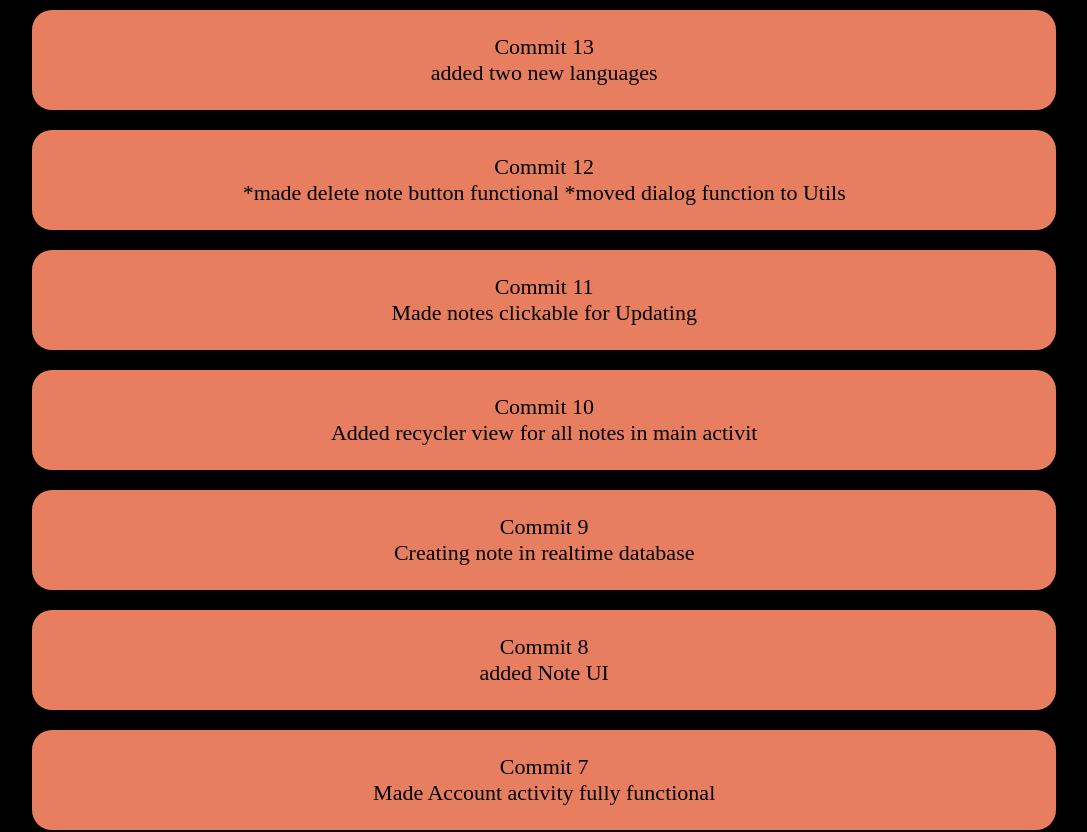
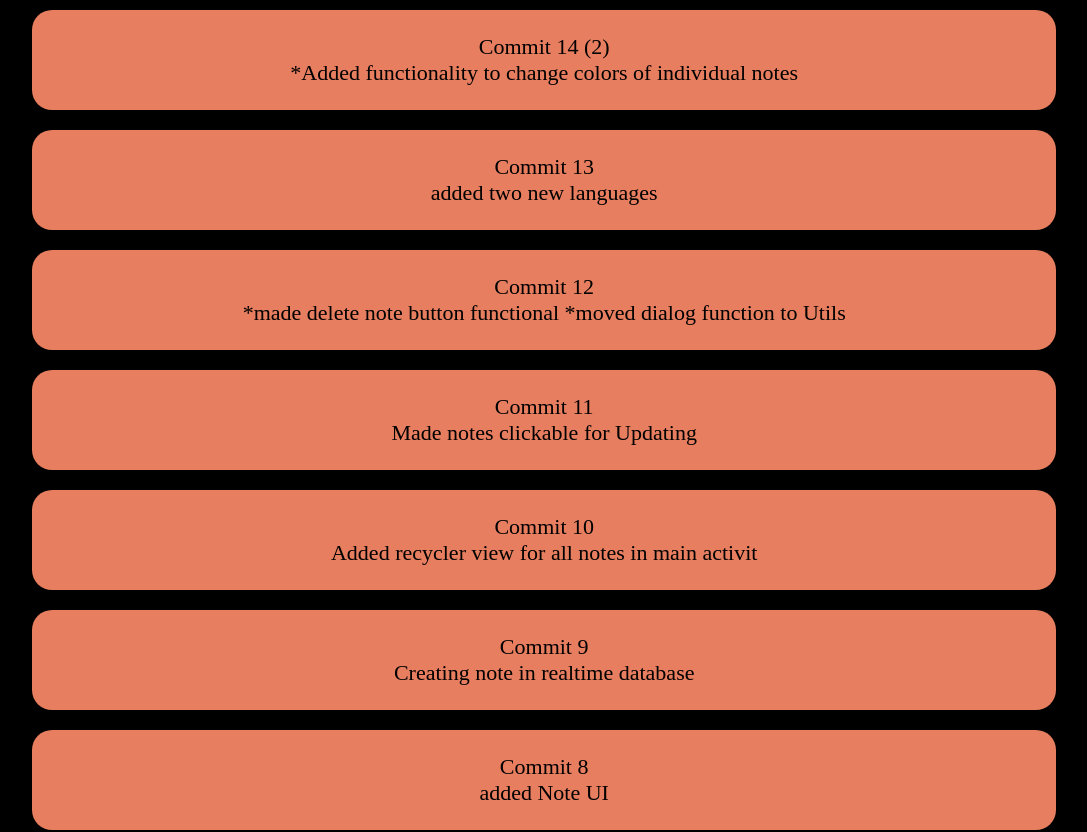
Before and after one commit to PiyushJT/My-Apps, a plain HTML site: page slate.html in a window 1280 px wide. Shown: the top 832 px of the page, without its empty margins (83-1170 px from the left). Drawn offline with Linux system fonts and the light colour scheme.

Commit message:
commit 14

```diff
--- a/slate.html
+++ b/slate.html
@@ -9,6 +9,15 @@
 <body>
     <ul class="appList">
 
+
+
+        <!-- Commit 14 (2) -->
+        <li class="appItem">
+            <a href="slate_apks/Slate_14_2.apk" class="appItemLink">
+                <div>Commit 14 (2)<br> *Added functionality to change colors of individual notes
+                </div>
+            </a>
+        </li>
 
 
         <!-- Commit 13 -->
```
Also changed, not shown: 1 other file.
